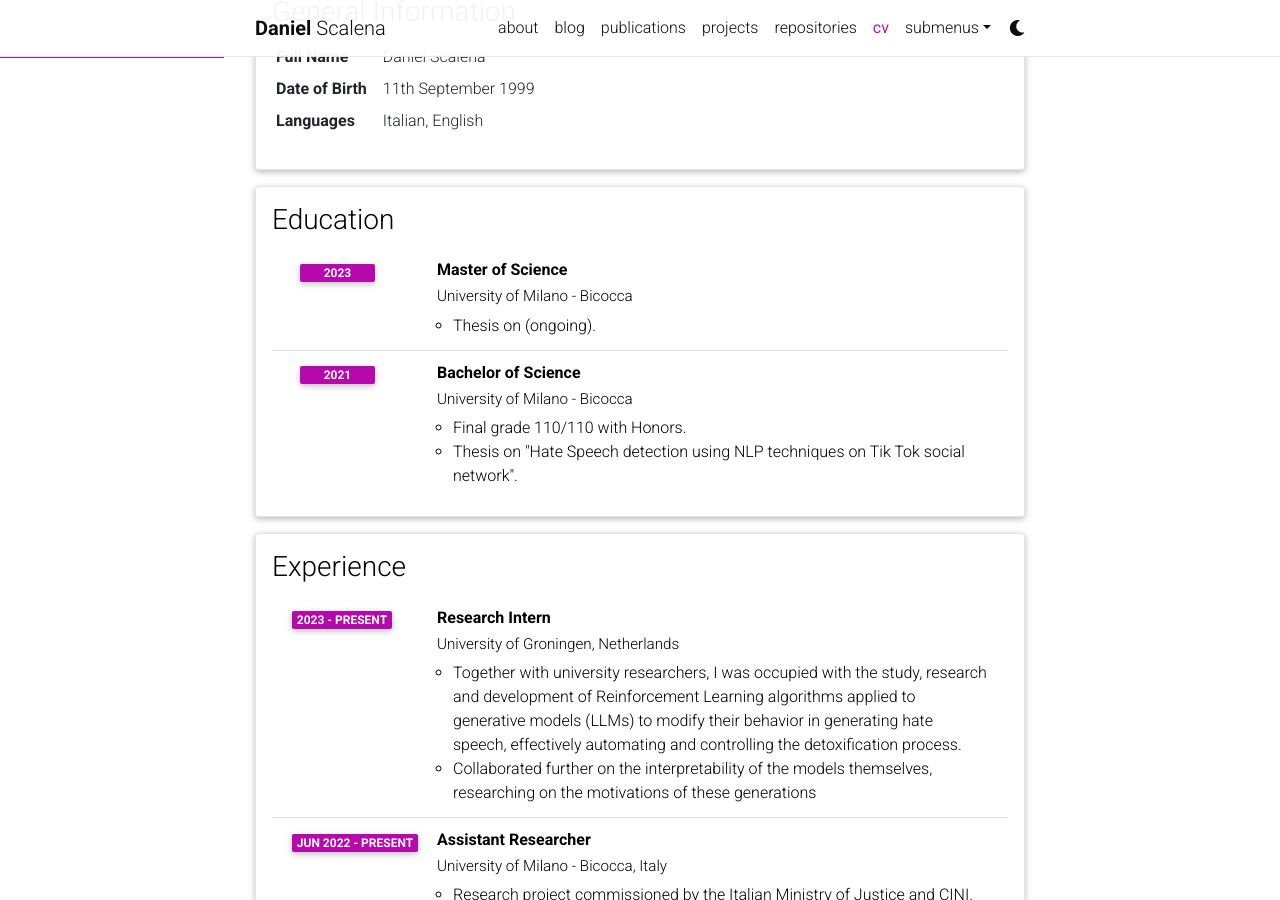
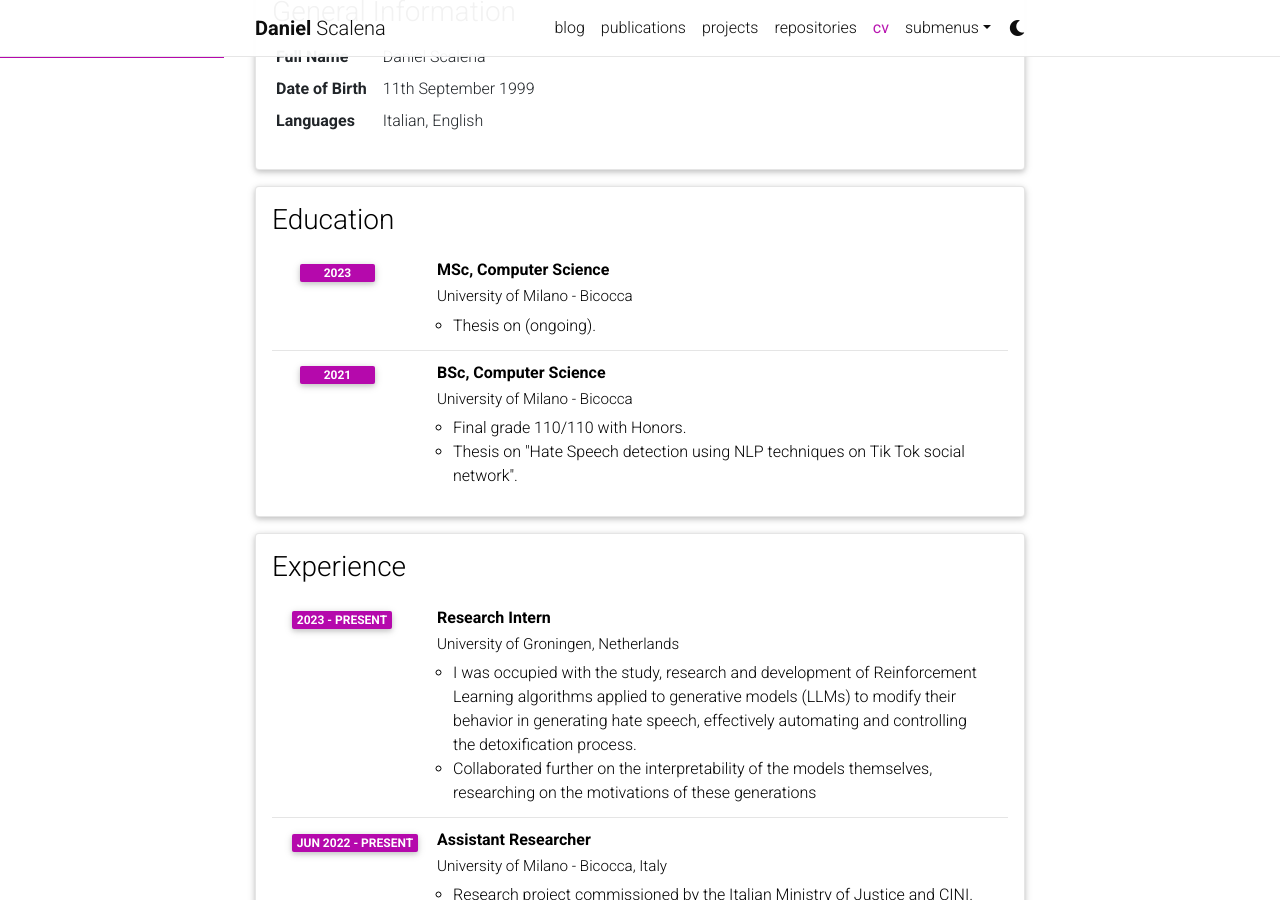
Before and after one commit to DanielSc4/danielsc4.github.io, a Jekyll site: the page built from _pages/cv.md, in a window 1280 px wide and 900 px high, scrolled down 207 px. Built offline with Jekyll 4.4.1, drawn with Linux system fonts in a browser that asks for light colours; comment, search, counter and statistics services are not loaded; a style sheet for code colours, icons or effects is not loaded.

Commit message:
small fix on CV

```diff
--- a/_data/cv.yml
+++ b/_data/cv.yml
@@ -11,7 +11,7 @@
 - title: Education
   type: time_table
   contents:
-    - title: Master of Science
+    - title: MSc, Computer Science
       institution: University of Milano - Bicocca
       year: 2023
       description:
@@ -21,7 +21,7 @@
         #   contents:
         #     - Sub-description 1.
         #     - Sub-description 2.
-    - title: Bachelor of Science
+    - title: BSc, Computer Science
       institution: University of Milano - Bicocca
       year: 2021
       description:
@@ -36,7 +36,7 @@
       institution: University of Groningen, Netherlands
       year: 2023 - Present
       description:
-        - Together with university researchers, I was occupied with the study, research and development of Reinforcement Learning algorithms applied to generative models (LLMs) to modify their behavior in generating hate speech, effectively automating and controlling the detoxification process.
+        - I was occupied with the study, research and development of Reinforcement Learning algorithms applied to generative models (LLMs) to modify their behavior in generating hate speech, effectively automating and controlling the detoxification process.
         - Collaborated further on the interpretability of the models themselves, researching on the motivations of these generations
           # contents:
           #   - Sub-description 1.
```
Also changed, not shown: _pages/about.md (+1 -1 lines).
